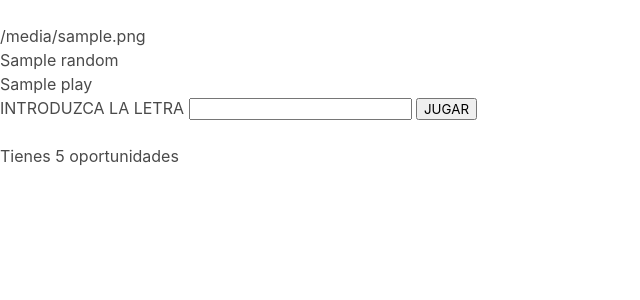
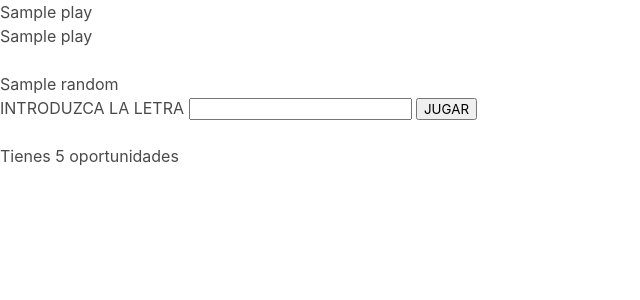
Before and after one commit to matiusgg/python-opcional-, a Flask app: template templates/ahorcado.html in a window 1280 px wide. Shown: the top 300 px of the page, without its empty margins (0-640 px from the left). Run offline with Flask 2, Linux system fonts and the light colour scheme; the template is opened without the code that fills it: most values are stand-ins (such as "Sample title", 1, 10 or a date in 2020).

Commit message:
El problema era que cuando PLAY enviaba una palabra de la lista, en JINJA hacia el bucle del string, por eso la <mi

```diff
--- a/main.py
+++ b/main.py
@@ -67,9 +67,17 @@ def ahorcadoDatos():
 
     print(f'Play Ahorcadito: {playAhorcadito}')
 
+    for img in listaImagenes:
+
+        if playAhorcadito == img:
+
+            str(img)
+        else:
+            print('play no es igual a la lista de imagenes')
+
     #***********************
 
-    return render_template('ahorcado.html', random=nuevoRandom, play=playAhorcadito, nombreImagen=listaImagenes)
+    return render_template('ahorcado.html', random=nuevoRandom, play=playAhorcadito, nombreImagen=img)
 
 #******************************************
 @app.errorhandler(404)
--- a/palabra.csv
+++ /dev/null
@@ -1,4 +0,0 @@
-lista
-1
-lista
-1
--- a/templates/ahorcado.html
+++ b/templates/ahorcado.html
@@ -1,32 +1,44 @@
 {% extends 'layout.html' %}
 
 {% block header %}
+
+{{ play }}
+
+{% if nombreImagen == play %}
+
+{% set ahorcadoo = 'img/' +  play  + '.png' %}
+
+    <img src="{{ url_for('static', filename=ahorcadoo)}}" alt="">
+
+{% else %}
+
+{% for i in play %}
+
+<br>
+
+{{ i }}
+
+
+{% endfor%}
+{% endif %}
+
+
 
 
 <br>
 
 {% endblock %}
 
+<!-- ***************************************************-->
+
 {% block main %}
 
-{% for nombreImg in nombreImagen %}
-
-{{ nombreImg }}
-
-
-{% endfor %}
 
 <br>
 
 {{ random }}
 
-<br>
 
-{% for i in play %}
-
-{{ i }}
-
-{% endfor %}
 
 <br>
 
--- a/templates/home.html
+++ b/templates/home.html
@@ -12,7 +12,7 @@
 
 <br>
 
-{% set oo = 'img/' + 'inicio' + '.png' %}
+{% set oo = 'img/' + 'cabeza' + '.png' %}
 
     <img src="{{ url_for('static', filename=oo)}}" alt="">
 
```
